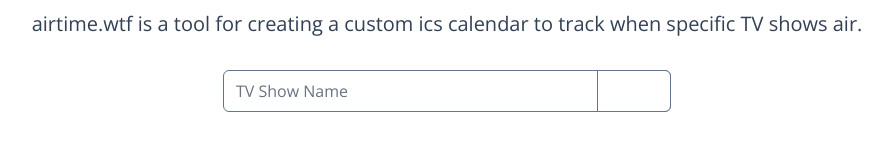
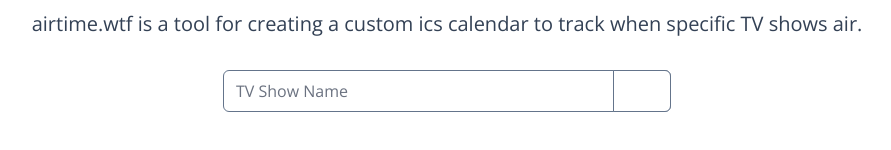
Before and after one commit to gregilo/airtimewtf, a Next.js app: page / in a window 1280 px wide. Shown: the part 410-560 px from the top of the page, without its empty margins (193-1084 px from the left). Built offline with nearby package versions, Linux system fonts and the light colour scheme.

Commit message:
Decrease button size in HomeSearchForm component

```diff
--- a/components/HomeSearchForm/HomeSearchForm.js
+++ b/components/HomeSearchForm/HomeSearchForm.js
@@ -17,8 +17,8 @@
         <form onSubmit={submitSearch} className="w-full max-w-md mx-auto">
           <div className="mx-auto w-full relative">
             <label htmlFor="name" className="sr-only">TV Show Name</label>
-            <input id="name" type="text" className="grow border-slate-500 pr-20 rounded-md w-full" placeholder="TV Show Name" required />
-            <button type="submit" className="absolute rounded-r-md py-2 px-6 top-0 right-0 border border-slate-500 uppercase font-bold bg-white text-slate-800 hover:text-white focus:text-white active:text-white hover:bg-slate-900 focus:bg-slate-900 active:bg-slate-700 transition-color duration-150 text-white">
+            <input id="name" type="text" className="grow border-slate-500 pr-16 rounded-md w-full" placeholder="TV Show Name" required />
+            <button type="submit" className="absolute rounded-r-md py-2 px-4 top-0 right-0 border border-slate-500 uppercase font-bold bg-white text-slate-800 hover:text-white focus:text-white active:text-white hover:bg-slate-900 focus:bg-slate-900 active:bg-slate-700 transition-color duration-150 text-white">
               <span className="sr-only">Search</span>
               <SearchIcon />
             </button>
```
